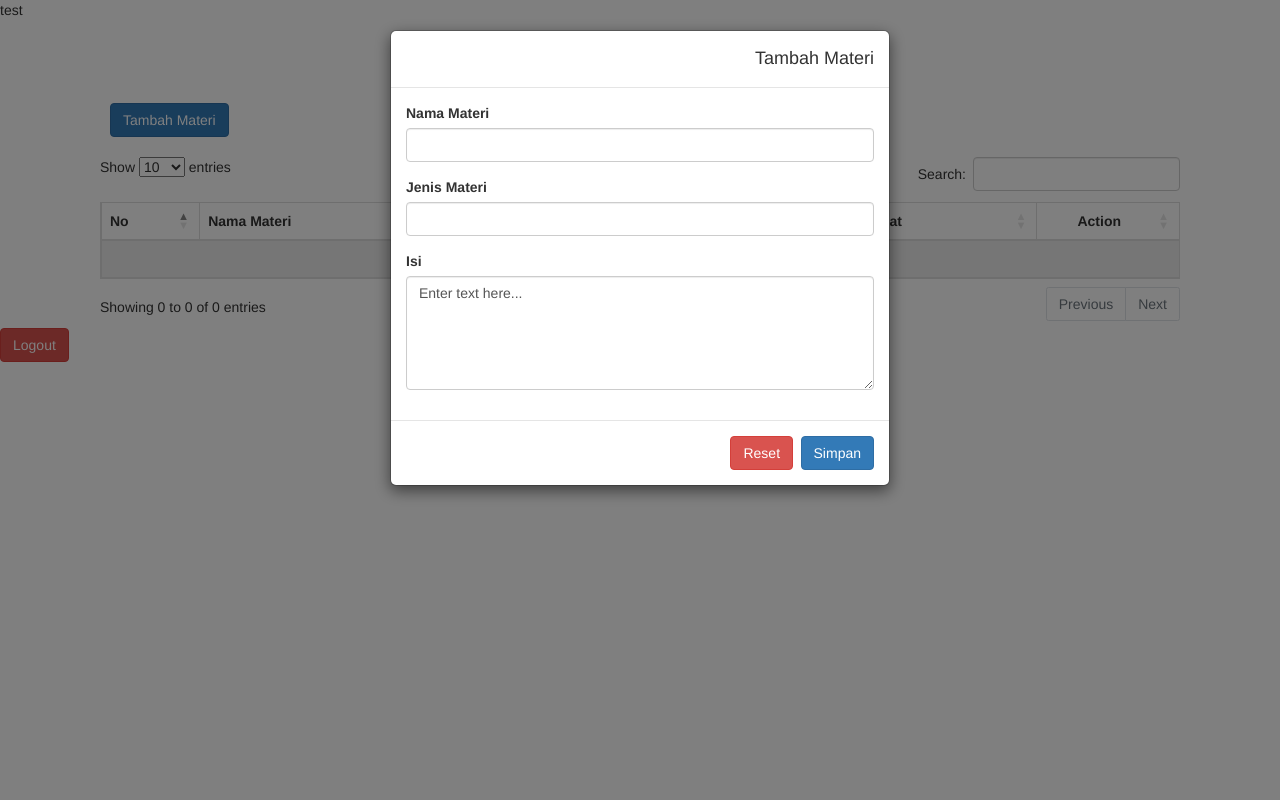
After one commit to IMKDeadline/goquery, a CodeIgniter app: the page made by application/views/materi/v_AdminMateri.php in a window 1280 px wide, after a click on "Tambah Materi". The commit adds this page. Run offline with CodeIgniter, Linux system fonts and the light colour scheme; data that the repository does not hold is empty; some libraries are stand-ins or nearby versions.

Commit message:
add view admin-materi and complete add,delete,edit materi

```diff
--- a/application/config/autoload.php
+++ b/application/config/autoload.php
@@ -58,7 +58,7 @@ $autoload['packages'] = array();
 |
 |	$autoload['libraries'] = array('user_agent' => 'ua');
 */
-$autoload['libraries'] = array('database','session','form_validation');
+$autoload['libraries'] = array('database','session');
 
 /*
 | -------------------------------------------------------------------
--- a/application/models/Model_User.php
+++ b/application/models/Model_User.php
@@ -14,6 +14,10 @@ class Model_User extends CI_Model
   }
 
 	public function login_user($data){
+			// $username= $data['username'];
+			// $password= md5($data['password']);
+			// $where = "username=$username AND password=$password OR email=$username AND password=$password";
+      // $this->db->where($where);
 			$this->db->where('username',$data['username']);
 			$this->db->where('password',md5($data['password']));
 
--- a/application/views/loginregister/v_login.php
+++ b/application/views/loginregister/v_login.php
@@ -22,7 +22,7 @@
     <form method="post" action="<?php echo site_url('User/login');?>" id="signinform">
     <div id="input-boxes">
       <input type="text" name="username" class="input input-top" placeholder="Email or Username" required/><br />
-      <input type="text" name="password" class="input" placeholder="Password" required/><br />
+      <input type="password" name="password" class="input" placeholder="Password" required/><br />
     </div>
     <button type="submit" name="submit" id="sign-in-button" class="btn blue-btn"> Sign In </button>
     </form>
--- a/application/views/loginregister/v_register.php
+++ b/application/views/loginregister/v_register.php
@@ -17,7 +17,7 @@
 
   <form method="post" action="<?php echo site_url('User/tambah');?>" id="signinform" class="form-horizontal" role="form">
     <div id="input-boxes1">
-        <input type="text" class="input1 input-top" name="firstname" placeholder="Fist Name" required/>
+        <input type="text" class="input1 input-top" name="firstname" placeholder="First Name" required/>
         <input type="text" class="input1 input-top" name="lastname" placeholder="Last Name" required/>
     </div>
     <div id="input-boxes">
--- /dev/null
+++ b/application/views/materi/v_AdminMateri.php
@@ -0,0 +1,153 @@
+<!DOCTYPE html>
+<html>
+<head>
+  <script src="https://cloud.tinymce.com/stable/tinymce.min.js"></script>
+  <script>tinymce.init({ selector:'textarea' });</script>
+  <link rel="stylesheet" href="https://maxcdn.bootstrapcdn.com/bootstrap/4.0.0/css/bootstrap.min.css" integrity="sha384-Gn5384xqQ1aoWXA+058RXPxPg6fy4IWvTNh0E263XmFcJlSAwiGgFAW/dAiS6JXm" crossorigin="anonymous">
+  <link rel="stylesheet" type="text/css" href="https://maxcdn.bootstrapcdn.com/bootstrap/3.3.7/css/bootstrap.min.css">
+  <link rel="stylesheet" type="text/css" href="https://cdn.datatables.net/1.10.16/css/dataTables.bootstrap4.min.css">
+  <link rel="stylesheet" type="text/css" href="<?=base_url()?>assets/style.css">
+</head>
+<body id="kelolaMateri">
+<?php $username = ($this->session->users['username']); ?>
+<p>test<?php echo $username; ?></p>
+
+<h2 style="text-align: center;margin-bottom: 30px"> Kelola Materi</h2>
+<div class="container" style="margin-top: 20px;padding-left: 25px">
+	<div class="col-md-12">
+		<button class="btn btn-md btn-primary" data-toggle="modal" data-target="#tambah">Tambah Materi</button>
+        <div id="tambah" class="modal fade" role="dialog">
+            <div class="modal-dialog">
+                <div class="modal-content">
+                    <div class="modal-header">
+                        <button type="button" class="close" data-dismiss="modal"></button>
+                        <h4 class="modal-title">Tambah Materi</h4>
+                    </div>
+                    <form method="post" action="tambah">
+                        <div class="modal-body">
+                            <div class="form-group">
+                                <label class="control-label">Nama Materi</label>
+                                <input type="text" name="nama" class="form-control" required>
+                            </div>
+                            <div class="form-group">
+                                <label class="control-label">Jenis Materi</label>
+                                <input type="text" name="jenis" class="form-control" required>
+                                <input type="hidden" name="pembuat" class="form-control" value="<?= $username ?>">
+                            </div>
+                            <div class="form-group">
+                                <label class="control-label" for="isi">Isi</label>
+                                <textarea class="form-control" rows="5" name="isi">Enter text here...</textarea>
+                            </div>
+                        </div>
+                        <div class="modal-footer">
+                            <button type="reset" class="btn btn-danger">Reset</button>
+                            <input type="submit" class="btn btn-primary" name="tambah" value="Simpan">
+                        </div>
+                    </form>
+                </div>
+            </div>
+        </div>
+    </div>
+</div>
+<div class="container" style="margin-top: 20px">
+	<div class="col-md-12">
+		<table id="table_id" class="table table-striped table-bordered" cellspacing="0" width="100%">
+			<thead>
+				<tr>
+          <th> No</th>
+          <th> Nama Materi</th>
+          <th> Jenis Materi</th>
+          <th> Pembuat</th>
+          <th> Tanggal dibuat</th>
+          <th> <center>Action</center></th>
+        </tr>
+      </thead>
+        <tbody>
+                  <?php
+                  $no=1;
+                  foreach ($materi as $mtr) {
+                      ?>
+                  <tr>
+                         <td><?php echo $no++;?></td>
+                         <td><?php echo $mtr->nama;?></td>
+                         <td><?php echo $mtr->jenis; ?></td>
+                         <td><?php echo $mtr->username; ?></td>
+                         <td><?php echo $mtr->tanggal;?></td>
+                         <td style="text-align: center;">
+                            <button class="btn btn-sm btn-primary" data-toggle="modal" data-target="#edit<?php echo $mtr->materi_id; ?>"><i class="glyphicon glyphicon-pencil"></i></button>
+                            <button class="btn btn-sm btn-danger" data-toggle="modal" data-target="#hapus<?php echo $mtr->materi_id; ?>"><i class="glyphicon glyphicon-trash"></i></button>
+                        </td>
+                        <!--                    echo kan php dari foreach di atas dengan objek nim ke dalam data-target yang ada di button -->
+                    </tr>
+                    <div id="edit<?php echo $mtr->materi_id; ?>" class="modal fade" role="dialog">
+                      <!--                    echo kan php dari foreach di atas dengan objek nim ke dalam id edit-->
+                      <div class="modal-dialog">
+                          <div class="modal-content">
+                              <div class="modal-header">
+                                  <button type="button" class="close" data-dismiss="modal"></button>
+                                  <h4 class="modal-title">Edit Materi</h4>
+                              </div>
+                              <?php echo form_open("Materi/edit"); ?>
+                              <div class="modal-body">
+                                  <div class="form-group">
+                                      <label class="control-label" for="nama">Nama Materi</label>
+                                      <input type="text" class="form-control" name="nama" value="<?php echo $mtr->nama;?>" required>
+                                      <input type="hidden" class="form-control" name="id" value="<?php echo $mtr->materi_id; ?>">
+                                  </div>
+                                  <div class="form-group">
+                                      <label class="control-label" for="nama">Jenis Materi</label>
+                                      <input type="text" name="jenis" class="form-control" value="<?php echo $mtr->jenis;?>" required>
+                                  </div>
+                                  <div class="form-group">
+                                      <label class="control-label" for="tanggal">Tanggal</label>
+                                      <input type="text" name="tanggal" class="form-control" value="<?php echo $mtr->tanggal;?>" disabled>
+                                  </div>
+                                  <div class="form-group">
+                                      <label class="control-label" for="isi">Isi</label>
+                                      <textarea class="form-control" rows="5" name="isi" required><?php echo $mtr->isi;?></textarea>
+                                  </div>
+                              </div>
+                              <div class="modal-footer">
+                                  <button type="button" data-dismiss="modal" class="btn btn-danger">Close</button>
+                                  <input type="submit" class="btn btn-primary" name="edit" value="Edit">
+                              </div>
+                              <?php echo form_close(); ?>
+                          </div>
+                      </div>
+                  </div>
+
+                  <div id="hapus<?php echo $mtr->materi_id; ?>" class="modal fade" role="dialog">
+                      <div class="modal-dialog">
+                          <div class="modal-content">
+                              <div class="modal-header">
+                                  <button type="button" class="close" data-dismiss="modal"></button>
+                                  <h4 class="modal-title">Anda Ingin Menghapus Materi <?php echo $mtr->nama; ?> ?</h4>
+                              <?php echo form_open("materi/delete/$mtr->materi_id"); ?>
+                                  <input type="hidden" class="form-control" name="id" value="<?php echo $mtr->materi_id; ?>">
+                              </div>
+                              <div class="modal-footer">
+                                  <button type="button" data-dismiss="modal" class="btn btn-danger">Tidak</button>
+                                  <input type="submit" class="btn btn-primary" name="hapus" value="Hapus">
+                              </div>
+                              <?php echo form_close(); ?>
+                          </div>
+                      </div>
+                  </div>
+                  <?php } ?>
+              </tbody>
+          </table>
+      </div>
+  </div>
+<a href="<?php echo site_url('User/logout')?>" class="btn btn-danger">Logout</a>
+
+<script type="text/javascript" src="https://code.jquery.com/jquery-3.2.1.min.js"></script>
+<script type="text/javascript" src="https://maxcdn.bootstrapcdn.com/bootstrap/3.3.7/js/bootstrap.min.js"></script>
+<script type="text/javascript" src="https://cdn.datatables.net/1.10.16/js/jquery.dataTables.min.js"></script>
+<script type="text/javascript" src="https://cdn.datatables.net/1.10.16/js/dataTables.bootstrap4.min.js"></script>
+<script type="text/javascript">
+  $(document).ready( function () {
+      $('#table_id').DataTable();
+  } );
+</script>
+</body>
+</html>
```
Also changed, not shown: application/controllers/Materi.php (+26 -12 lines), application/controllers/User.php (+9 -4 lines), application/models/Model_Materi.php (+10 -2 lines). Lines whose indentation alone changed are shown as unchanged.
